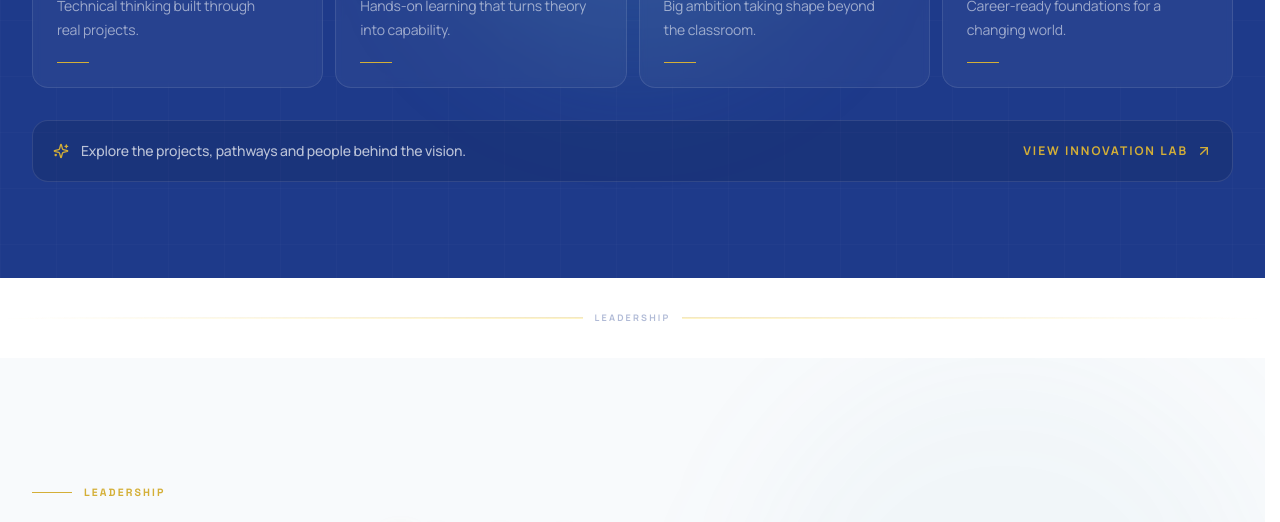
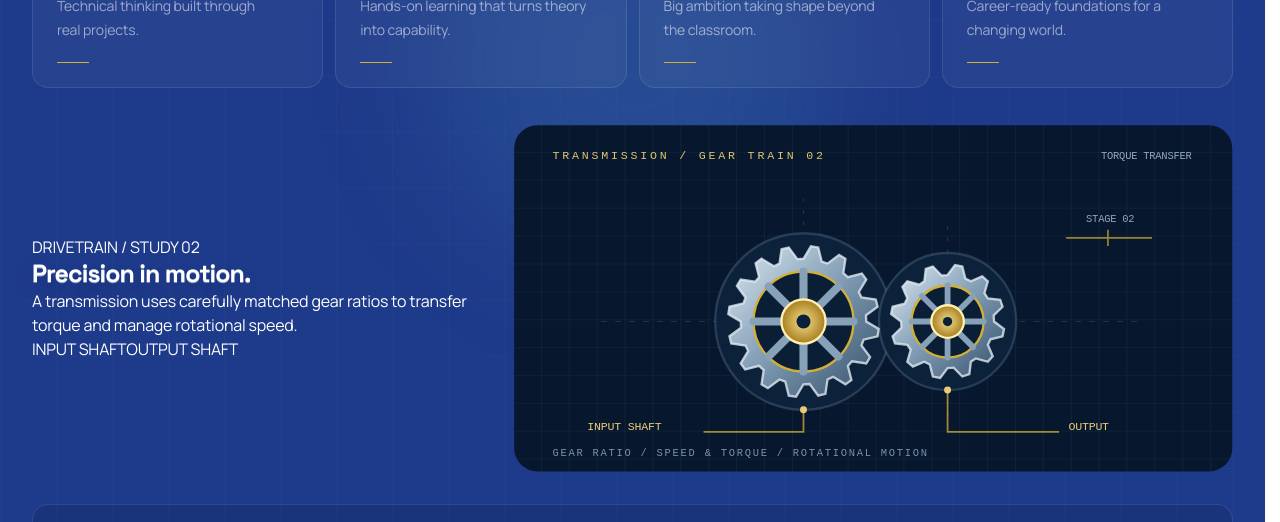
Before and after one commit to Gee7pips/soshanguve-automotive-fixed, a Next.js app: page / in a window 1280 px wide. Shown: the part 5640-6162 px from the top of the page. Built offline with nearby package versions, Linux system fonts and the light colour scheme.

Commit message:
design: add animated drivetrain gear study to innovation pulse

```diff
--- a/components/innovation-pulse.tsx
+++ b/components/innovation-pulse.tsx
@@ -4,6 +4,7 @@ import Image from "next/image"
 import { motion, useReducedMotion } from "framer-motion"
 import { ArrowUpRight, Cpu, Gauge, Orbit, Radio, Sparkles, Wrench } from "lucide-react"
 import Link from "next/link"
+import { TransmissionGearIllustration } from "@/components/motor-engineering-illustrations"
 
 const signals = [
   { icon: Cpu, index: "01", title: "Engineering", text: "Technical thinking built through real projects.", image: "https://hebbkx1anhila5yf.public.blob.vercel-storage.com/IMG-20260407-WA0012-npGbQl41x5FxKUHZ8CBaDZz5Xz2NQC.jpg", alt: "Soshanguve Engineering learners celebrating an engineering achievement" },
@@ -16,7 +17,7 @@ export function InnovationPulse() {
   const reduceMotion = useReducedMotion()
 
   return (
-    <section className="relative overflow-hidden bg-school-navy py-20 text-white lg:py-24">
+    <section className="homepage-section section-innovation-pulse relative overflow-hidden bg-school-navy py-20 text-white lg:py-24">
       <div className="pointer-events-none absolute inset-0 opacity-30 [background-image:linear-gradient(rgba(255,255,255,.06)_1px,transparent_1px),linear-gradient(90deg,rgba(255,255,255,.06)_1px,transparent_1px)] [background-size:56px_56px]" />
       <div className="pointer-events-none absolute left-1/2 top-1/2 h-96 w-96 -translate-x-1/2 -translate-y-1/2 rounded-full bg-school-blue/20 blur-3xl" />
       <div className="container relative mx-auto max-w-7xl px-6 lg:px-8">
@@ -49,6 +50,16 @@ export function InnovationPulse() {
           })}
         </div>
 
+        <div className="motor-art-panel motor-art-panel-dark mt-9 grid items-center gap-5 lg:grid-cols-[.78fr_1.22fr]">
+          <div className="motor-art-copy">
+            <span>DRIVETRAIN / STUDY 02</span>
+            <h3>Precision in motion.</h3>
+            <p>A transmission uses carefully matched gear ratios to transfer torque and manage rotational speed.</p>
+            <div className="motor-art-readout"><span>INPUT SHAFT</span><i /><span>OUTPUT SHAFT</span></div>
+          </div>
+          <TransmissionGearIllustration className="motor-art-svg" />
+        </div>
+
         <div className="mt-8 flex flex-col gap-4 rounded-2xl border border-white/10 bg-black/10 p-5 sm:flex-row sm:items-center sm:justify-between">
           <div className="flex items-center gap-3"><Sparkles className="h-4 w-4 text-school-gold" /><span className="text-sm font-medium text-white/70">Explore the projects, pathways and people behind the vision.</span></div>
           <Link href="/innovations" className="group inline-flex items-center gap-2 text-xs font-bold uppercase tracking-[0.16em] text-school-gold">View Innovation Lab <ArrowUpRight className="h-4 w-4 transition-transform group-hover:translate-x-1" /></Link>
```
